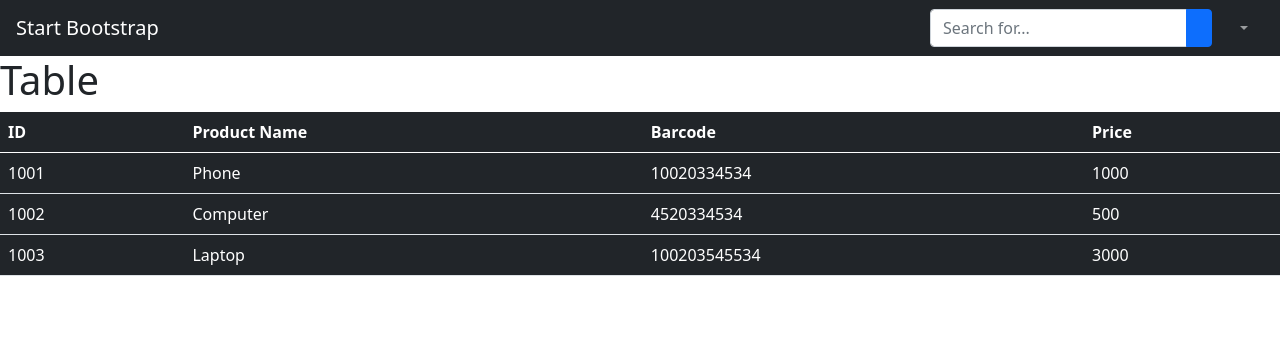
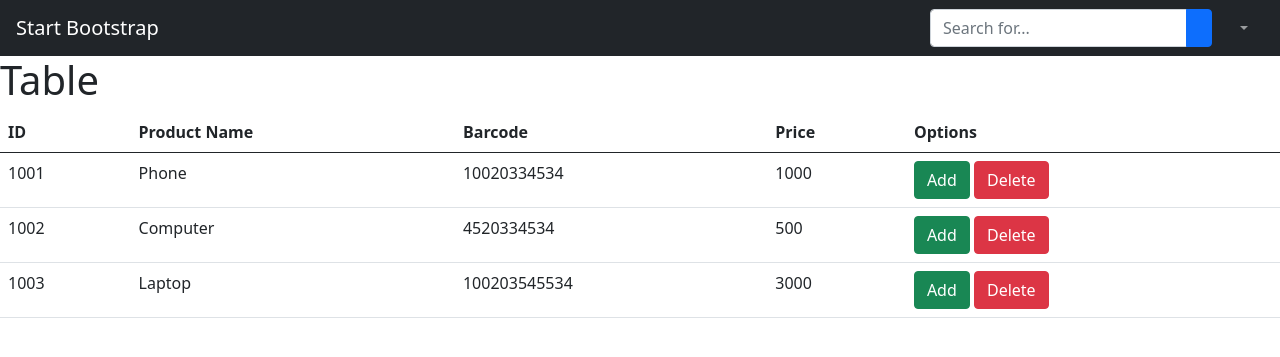
Before and after one commit to Chantha2121/Flask_API, a Flask app: page / in a window 1280 px wide. Shown: the top 357 px of the page. Run offline with Flask 3, Linux system fonts and the light colour scheme.

Commit message:
add bootstrap table

```diff
--- a/templates/index.html
+++ b/templates/index.html
@@ -37,13 +37,14 @@
         </ul>
     </nav>
     <h1>Table</h1>
-    <table class="table bg-dark text-white">
+    <table class="table">
       <thead>
         <tr>
           <th scope="col">ID</th>
           <th scope="col">Product Name</th>
           <th scope="col">Barcode</th>
           <th scope="col">Price</th>
+          <th scope="col">Options</th>
         </tr>
       </thead>
       <tbody>
@@ -53,6 +54,10 @@
           <td>{{ item.name }}</td>
           <td>{{ item.barcode}}</td>
           <td>{{ item.price}}</td>
+          <td>
+            <button class=" btn btn-outline btn-success">Add</button>
+            <button class=" btn btn-outline btn-danger">Delete</button>
+          </td>
         </tr>
           {% endfor %}
       </tbody>
```
